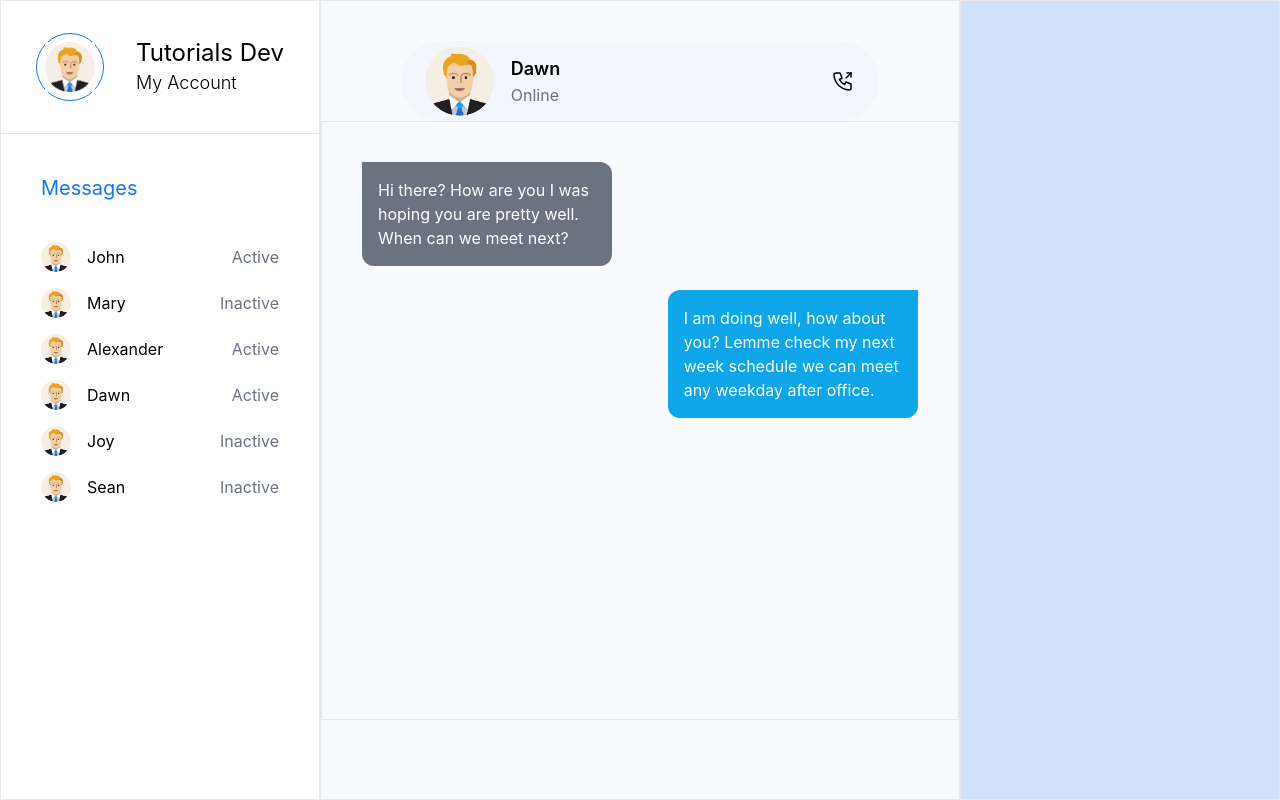
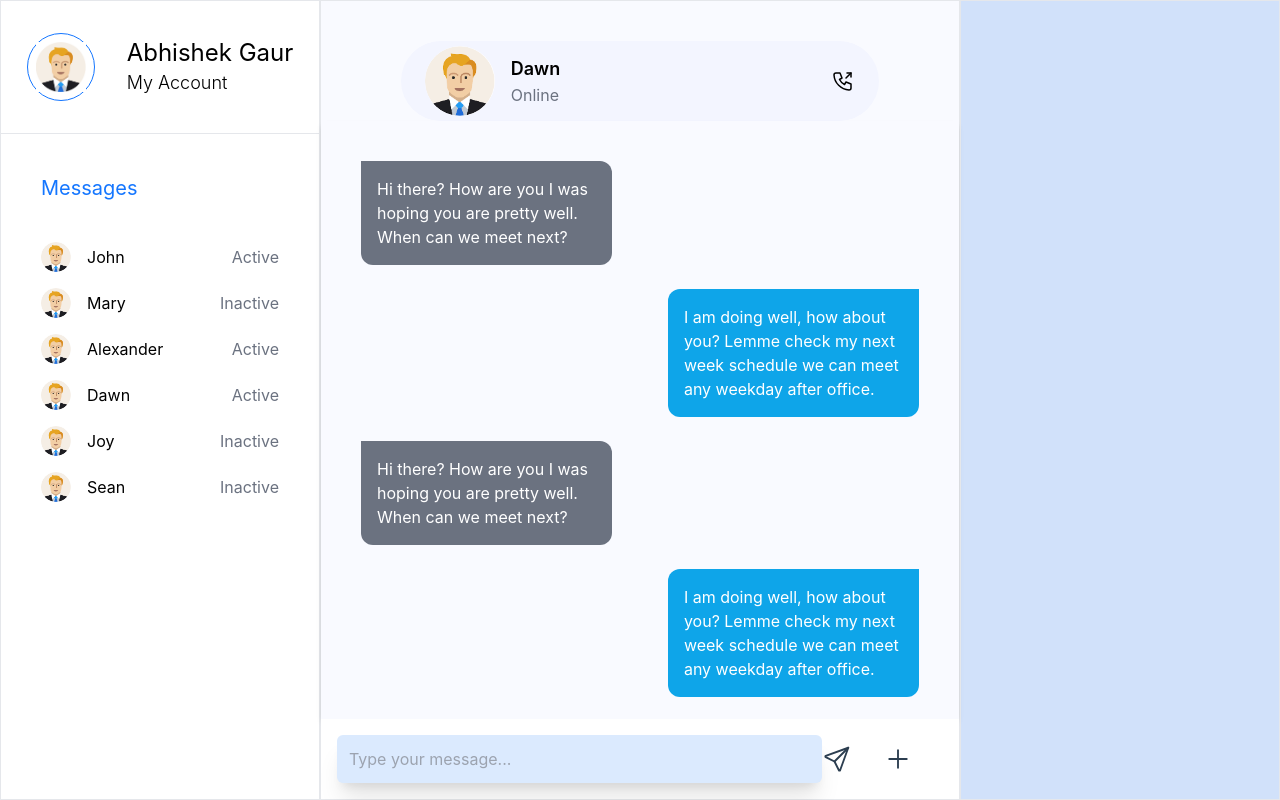
Before and after one commit to iamgaurabhishek/Real-Time-Chat-Application-Project, a React (Create React App) app in the folder FrontEnd/frontend-chat-app/: page / in a window 1280 px wide. Built offline with nearby package versions, Linux system fonts and the light colour scheme.

Commit message:
Frontend dashboard is ready, next I will work on Routing

```diff
--- a/FrontEnd/frontend-chat-app/src/components/DashboardLeftSide/index.js
+++ b/FrontEnd/frontend-chat-app/src/components/DashboardLeftSide/index.js
@@ -35,11 +35,11 @@ const DashboardLeftSide = () => {
         },
     ]
   return (
-    <div>
+    <div className='w-[25%] border h-screen bg-white'>
       <div className='flex justify-center items-center my-8'>
             <div className='border border-primary-color p-2 rounded-full'><img src={Avatar} width={50} height={50}/></div>
             <div className='ml-8'>
-                <h3 className='text-2xl'>Tutorials Dev</h3>
+                <h3 className='text-2xl'>Abhishek Gaur</h3>
                 <p className='text-lg font-light'>My Account</p>
             </div>
         </div>
--- a/FrontEnd/frontend-chat-app/src/components/DashboardMiddle/index.js
+++ b/FrontEnd/frontend-chat-app/src/components/DashboardMiddle/index.js
@@ -0,0 +1,65 @@
+import Avatar from "../../assets/Avatar1.png"
+const DashboardMiddle = () => {
+  return (
+    <div className='w-[50%] border h-screen bg-light flex flex-col items-center'>
+      <div className='w-[75%] bg-primary-light h-[80px] mt-10 rounded-full flex items-center justify-between px-6'>
+            <div className="flex items-center space-x-4">
+            <img src={Avatar} width={70} height={70} className="rounded-full cursor-pointer" />
+            <div>
+                <h3 className='text-lg font-semibold'>Dawn</h3>
+                <p className='text-gray-500'>Online</p>
+            </div>
+            </div>
+            <div className='ml-auto cursor-pointer'>
+            <svg xmlns="http://www.w3.org/2000/svg" className="icon icon-tabler icon-tabler-phone-outgoing" width="24" height="24" viewBox="0 0 24 24" stroke-width="1.5" stroke="black" fill="none" stroke-linecap="round" stroke-linejoin="round">
+                <path stroke="none" d="M0 0h24v24H0z" fill="none"/>
+                <path d="M5 4h4l2 5l-2.5 1.5a11 11 0 0 0 5 5l1.5 -2.5l5 2v4a2 2 0 0 1 -2 2a16 16 0 0 1 -15 -15a2 2 0 0 1 2 -2" />
+                <path d="M15 9l5 -5" />
+                <path d="M16 4l4 0l0 4" />
+            </svg>
+            </div>
+        </div>
+        <div className='h-[75%] w-full overflow-y-scroll shadow-md'>
+            <div className='p-10'>
+                <div className='max-w-[45%] bg-gray-500 rounded-b-xl rounded-tr-xl p-4 text-white mb-6'>Hi there? How are you I was hoping you are pretty well. When can we meet next?</div>
+                <div className='max-w-[45%] bg-sky-500 rounded-b-xl rounded-tl-xl ml-auto p-4 text-white mb-6'>I am doing well, how about you? Lemme check my next week schedule we can meet any weekday after office.</div>
+                <div className='max-w-[45%] bg-gray-500 rounded-b-xl rounded-tr-xl p-4 text-white mb-6'>Hi there? How are you I was hoping you are pretty well. When can we meet next?</div>
+                <div className='max-w-[45%] bg-sky-500 rounded-b-xl rounded-tl-xl ml-auto p-4 text-white mb-6'>I am doing well, how about you? Lemme check my next week schedule we can meet any weekday after office.</div>
+                <div className='max-w-[45%] bg-gray-500 rounded-b-xl rounded-tr-xl p-4 text-white mb-6'>Hi there? How are you I was hoping you are pretty well. When can we meet next?</div>
+                <div className='max-w-[45%] bg-sky-500 rounded-b-xl rounded-tl-xl ml-auto p-4 text-white mb-6'>I am doing well, how about you? Lemme check my next week schedule we can meet any weekday after office.</div>
+                <div className='max-w-[45%] bg-gray-500 rounded-b-xl rounded-tr-xl p-4 text-white mb-6'>Hi there? How are you I was hoping you are pretty well. When can we meet next?</div>
+                <div className='max-w-[45%] bg-sky-500 rounded-b-xl rounded-tl-xl ml-auto p-4 text-white mb-6'>I am doing well, how about you? Lemme check my next week schedule we can meet any weekday after office.</div>
+                <div className='max-w-[45%] bg-gray-500 rounded-b-xl rounded-tr-xl p-4 text-white mb-6'>Hi there? How are you I was hoping you are pretty well. When can we meet next?</div>
+                <div className='max-w-[45%] bg-sky-500 rounded-b-xl rounded-tl-xl ml-auto p-4 text-white mb-6'>I am doing well, how about you? Lemme check my next week schedule we can meet any weekday after office.</div>
+                <div className='max-w-[45%] bg-gray-500 rounded-b-xl rounded-tr-xl p-4 text-white mb-6'>Hi there? How are you I was hoping you are pretty well. When can we meet next?</div>
+                <div className='max-w-[45%] bg-sky-500 rounded-b-xl rounded-tl-xl ml-auto p-4 text-white mb-6'>I am doing well, how about you? Lemme check my next week schedule we can meet any weekday after office.</div>
+            </div>
+        </div>
+        <div className="left-0 w-full p-4 bg-white">
+            <div className="flex items-center justify-between">
+                <input
+                type="text"
+                placeholder="Type your message..."
+                className="w-[80%] p-3 rounded-md focus:outline-none shadow-xl bg-blue-100 outline-none"
+                />
+                <div className="mr-[5%] cursor-pointer">
+                    <svg xmlns="http://www.w3.org/2000/svg" class="icon icon-tabler icon-tabler-send" width="30" height="30" viewBox="0 0 24 24" stroke-width="1.5" stroke="#2c3e50" fill="none" stroke-linecap="round" stroke-linejoin="round">
+                        <path stroke="none" d="M0 0h24v24H0z" fill="none"/>
+                        <path d="M10 14l11 -11" />
+                        <path d="M21 3l-6.5 18a.55 .55 0 0 1 -1 0l-3.5 -7l-7 -3.5a.55 .55 0 0 1 0 -1l18 -6.5" />
+                    </svg>
+                </div>
+                <div className="mr-[5%] cursor-pointer">
+                    <svg xmlns="http://www.w3.org/2000/svg" class="icon icon-tabler icon-tabler-plus" width="30" height="30" viewBox="0 0 24 24" stroke-width="1.5" stroke="#2c3e50" fill="none" stroke-linecap="round" stroke-linejoin="round">
+                        <path stroke="none" d="M0 0h24v24H0z" fill="none"/>
+                        <path d="M12 5l0 14" />
+                        <path d="M5 12l14 0" />
+                    </svg>
+                </div>
+            </div>
+        </div>
+    </div>
+  )
+}
+
+export default DashboardMiddle
--- /dev/null
+++ b/FrontEnd/frontend-chat-app/src/components/DashboardRightSide/index.js
@@ -0,0 +1,11 @@
+import React from 'react'
+
+const DashboardRightSide = () => {
+  return (
+    <div className='w-[25%] border h-screen'>
+
+    </div>
+  )
+}
+
+export default DashboardRightSide
--- a/FrontEnd/frontend-chat-app/src/modules/Dashboard/index.js
+++ b/FrontEnd/frontend-chat-app/src/modules/Dashboard/index.js
@@ -1,38 +1,14 @@
 import Avatar from '../../assets/Avatar1.png';
 import DashboardLeftSide from '../../components/DashboardLeftSide';
+import DashboardMiddle from '../../components/DashboardMiddle';
+import DashboardRightSide from '../../components/DashboardRightSide';
 const Dashboard = () => {
 
   return (
-    <div className='w-screen flex'>
-      <div className='w-[25%] border h-screen bg-white'>
+    <div className='w-screen flex overflow-hidden'>
         <DashboardLeftSide/>
-      </div>
-      <div className='w-[50%] border h-screen bg-light flex flex-col items-center'>
-        <div className='w-[75%] bg-primary-light h-[80px] mt-10 rounded-full flex items-center justify-between px-6'>
-            <div className="flex items-center space-x-4">
-            <img src={Avatar} width={70} height={70} className="rounded-full cursor-pointer" />
-            <div>
-                <h3 className='text-lg font-semibold'>Dawn</h3>
-                <p className='text-gray-500'>Online</p>
-            </div>
-            </div>
-            <div className='ml-auto cursor-pointer'>
-            <svg xmlns="http://www.w3.org/2000/svg" className="icon icon-tabler icon-tabler-phone-outgoing" width="24" height="24" viewBox="0 0 24 24" stroke-width="1.5" stroke="black" fill="none" stroke-linecap="round" stroke-linejoin="round">
-                <path stroke="none" d="M0 0h24v24H0z" fill="none"/>
-                <path d="M5 4h4l2 5l-2.5 1.5a11 11 0 0 0 5 5l1.5 -2.5l5 2v4a2 2 0 0 1 -2 2a16 16 0 0 1 -15 -15a2 2 0 0 1 2 -2" />
-                <path d="M15 9l5 -5" />
-                <path d="M16 4l4 0l0 4" />
-            </svg>
-            </div>
-        </div>
-        <div className='h-[75%] border w-full overflow-y-scroll'>
-            <div className='h-[1000px] px-10 py-10'>
-                <div className='max-w-[45%] bg-gray-500 rounded-b-xl rounded-tr-xl p-4 text-white mb-6'>Hi there? How are you I was hoping you are pretty well. When can we meet next?</div>
-                <div className='max-w-[45%] bg-sky-500 rounded-b-xl rounded-tl-xl ml-auto p-4 text-white mb-6'>I am doing well, how about you? Lemme check my next week schedule we can meet any weekday after office.</div>
-            </div>
-        </div>
-    </div>
-      <div className='w-[25%] border h-screen'></div>
+        <DashboardMiddle/>
+        <DashboardRightSide/>
     </div>
   )
 }
```
